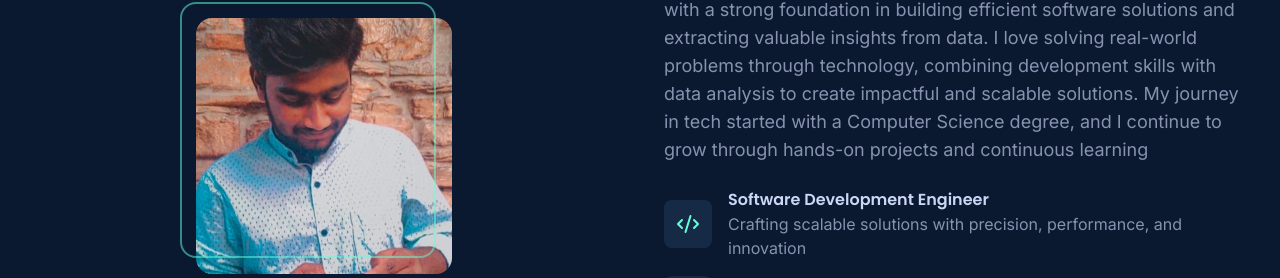
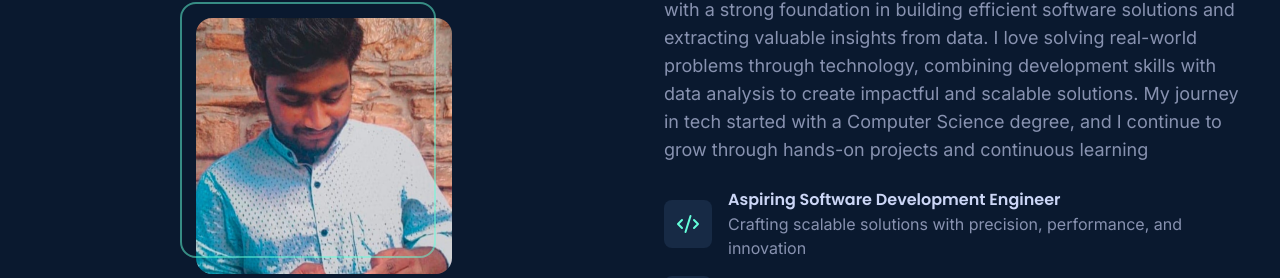
Before and after one commit to 21N81A66K0/My_Portfolio, a React (Vite) app: page / in a window 1280 px wide. Shown: the part 1008-1286 px from the top of the page. Built offline with nearby package versions, Linux system fonts and the light colour scheme.

Commit message:
Updated code

```diff
--- a/src/components/About.tsx
+++ b/src/components/About.tsx
@@ -61,7 +61,7 @@ const About = () => {
                     <Code2 className="text-[var(--primary)] w-6 h-6" />
                   </div>
                   <div>
-                    <h3 className="text-[var(--text)] font-semibold">Software Development Engineer</h3>
+                    <h3 className="text-[var(--text)] font-semibold">Aspiring Software Development Engineer</h3>
                     <p className="text-[var(--secondary)]">Crafting scalable solutions with precision, performance, and innovation</p>
                   </div>
                 </div>
```
